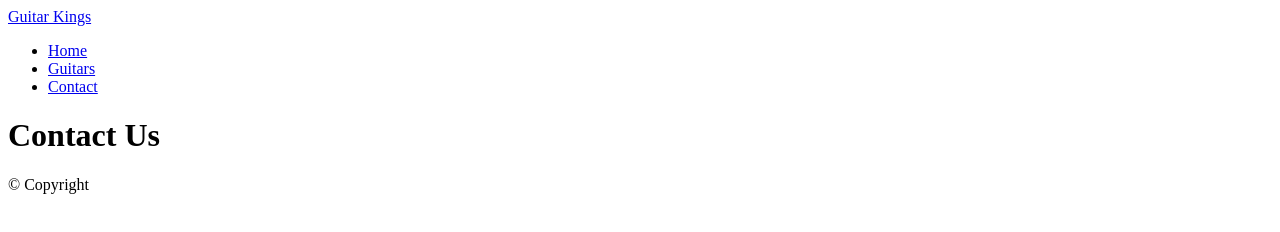
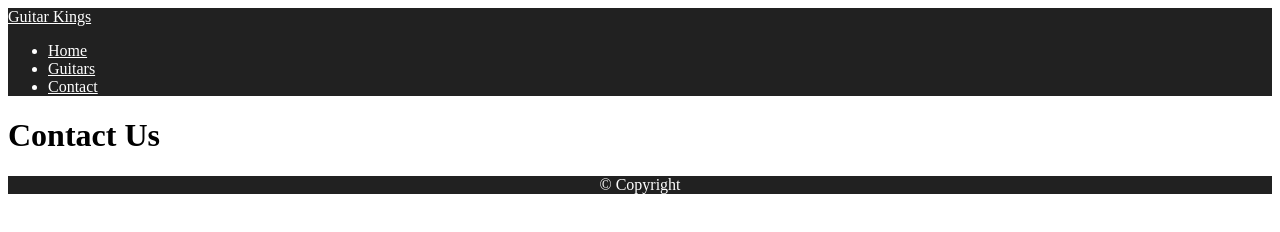
Before and after one commit to joakimtveter/noroff-html-css-la, a plain HTML site: page contact.html in a window 1280 px wide. Drawn offline with Linux system fonts and the light colour scheme.

Commit message:
Finnished task 3

```diff
--- a/contact.html
+++ b/contact.html
@@ -5,22 +5,23 @@
     <meta http-equiv="X-UA-Compatible" content="IE=edge">
     <meta name="viewport" content="width=device-width, initial-scale=1.0">
     <title>Contact Us | Guitar Kings</title>
+    <link rel="stylesheet" href="css/styles.css">
 </head>
 <body>
-    <header>
+    <header class="site-header">
         <div class="branding"><a href="#">Guitar Kings</a></div>
         <nav class="main-nav">
             <ul>
-                <li class="main-nav__item"><a href="index.html">Home</a></li>
-                <li class="main-nav__item"><a href="guitars.html">Guitars</a></li>
-                <li class="main-nav__item"><a href="contact.html">Contact</a></li>
+                <li class="main-nav__item"><a class="main-nav__link" href="index.html">Home</a></li>
+                <li class="main-nav__item"><a class="main-nav__link" href="guitars.html">Guitars</a></li>
+                <li class="main-nav__item"><a class="main-nav__link" href="contact.html">Contact</a></li>
             </ul>
         </nav>
     </header>
     <main>
         <h1>Contact Us</h1>
     </main>
-    <footer>
+    <footer class="site-footer">
         <p>&copy; Copyright</p>
     </footer>
 </body>
--- a/css/styles.css
+++ b/css/styles.css
@@ -8,5 +8,47 @@
 
     /* COLOR PALETE */
     --color-black: hsl(0, 0%, 13%);
+    --color-white: hsl(0, 0%, 100%);
+    --color-grey: hsl(0, 0%, 91%);
+    --color-light-grey: hsl(0, 0%, 98%);
+    --color-red: hsl(0, 100%, 37%);
+    --color-green: hsl(111, 100%, 23%);
+}
 
+.site-header {
+    color: var(--color-white);
+    background-color: var(--color-black);
 }
+
+.btn {
+    color: var(--color-white);
+    background-color: var(--color-red);
+    text-transform: uppercase;
+    border-radius: 6px;
+}
+
+.btn-sale {
+    background-color: var(--color-green);
+}
+
+.site-footer {
+    color: var(--color-white);
+    background-color: var(--color-black);
+    text-align: center;
+}
+
+.branding a {
+    color: var(--color-white);
+}
+
+.main-nav__link {
+    color: var(--color-white);
+}
+
+.skin-medium {
+    background-color: var(--color-grey);
+}
+
+.skin-light {
+    background-color: var(--color-light-grey);
+}
```
Also changed, not shown: adirondack-red.html (+4 -3 lines), guitars.html (+5 -4 lines), index.html (+5 -5 lines).
